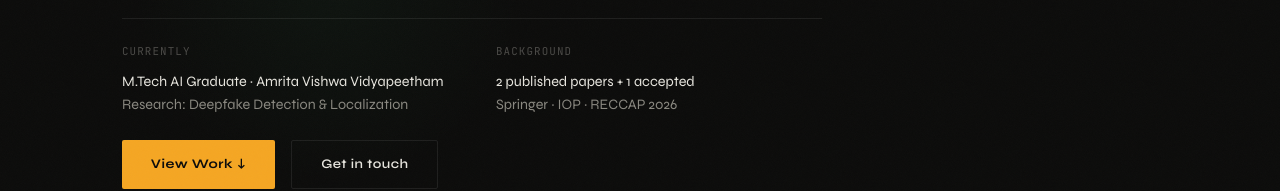
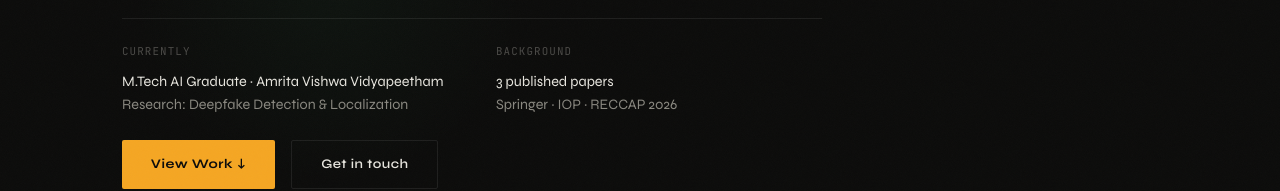
Before and after one commit to RISHIKARTHIGAYAN/Portfolio, a React (Vite) app: page / in a window 1280 px wide. Shown: the part 546-737 px from the top of the page. Built offline with nearby package versions, Linux system fonts and the light colour scheme.

Commit message:
Update published papers count in Hero component

```diff
--- a/src/components/Hero.jsx
+++ b/src/components/Hero.jsx
@@ -323,7 +323,7 @@ export default function Hero() {
                 lineHeight: 1.6,
               }}
             >
-              2 published papers + 1 accepted
+              3 published papers
               <br />
               <span style={{ color: 'var(--text-dim)' }}>
                 Springer · IOP · RECCAP 2026
```
